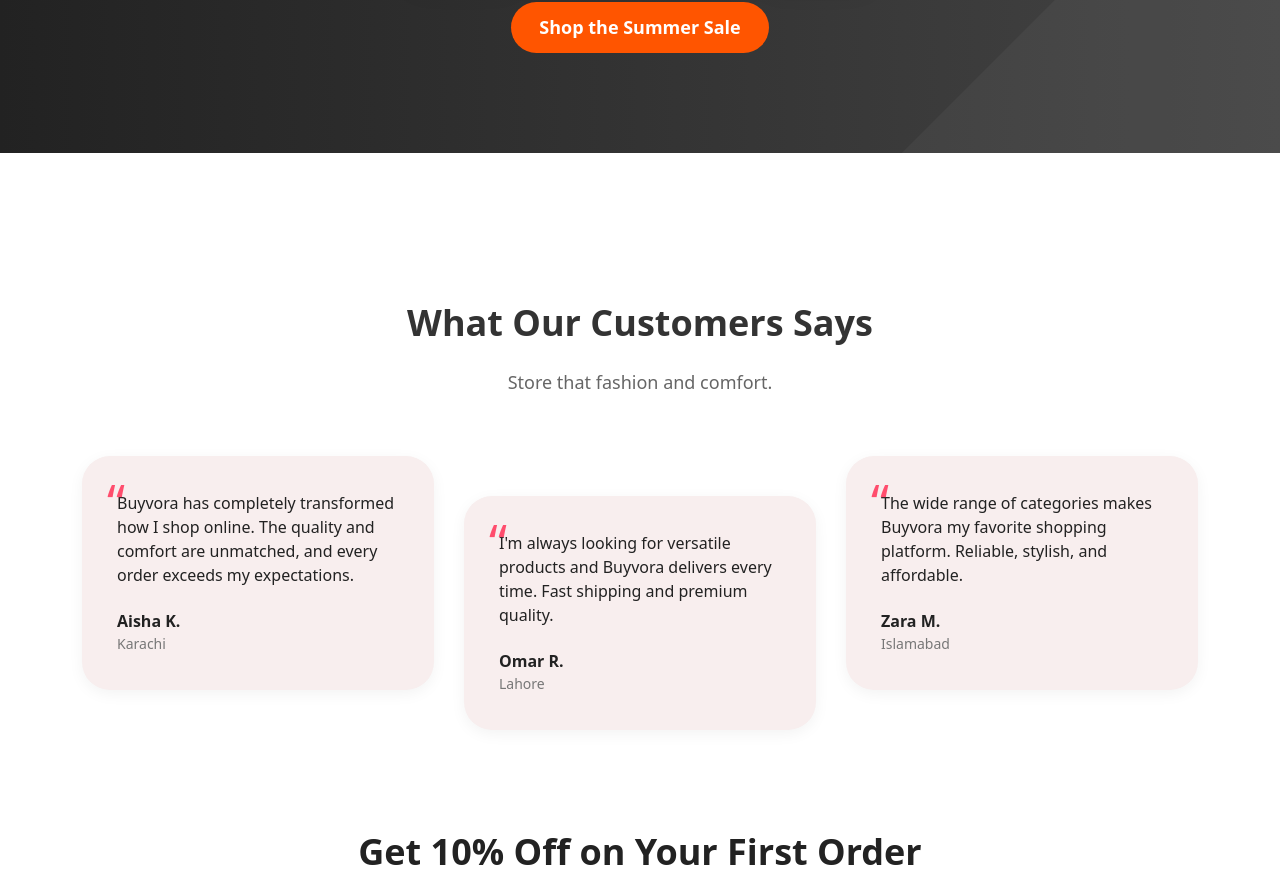
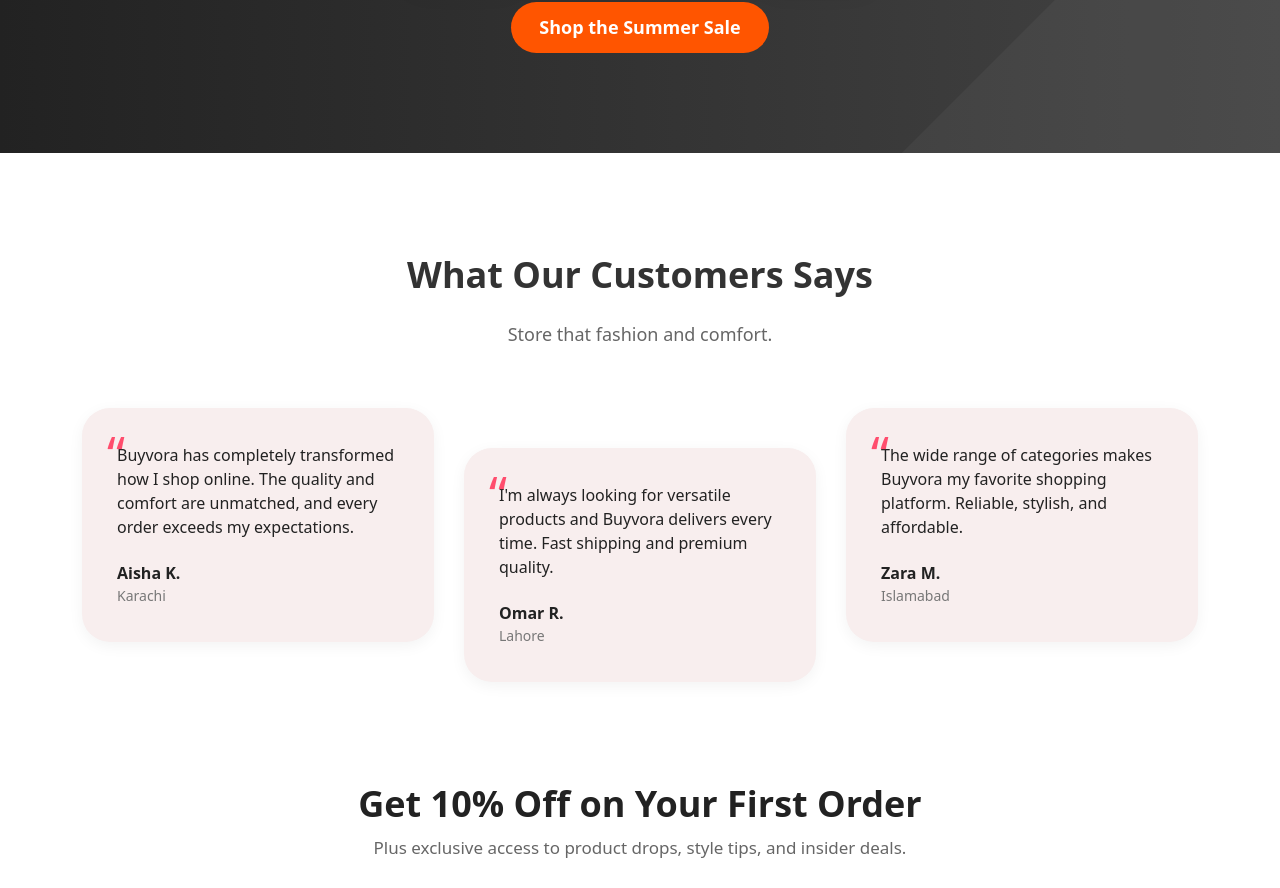
Before and after one commit to islamfaiza2809-sys/buyvora-frontend, a React (Create React App) app: page / in a window 1280 px wide. Shown: the part 2864-3752 px from the top of the page. Built offline with nearby package versions, Linux system fonts and the light colour scheme; grey boxes are pictures that could not be loaded.

Commit message:
Update TestimonialsSection.jsx

```diff
--- a/src/sections/TestimonialsSection.jsx
+++ b/src/sections/TestimonialsSection.jsx
@@ -1,6 +1,6 @@
 function TestimonialsSection() {
   return (
-    <section className="testimonials-section mt-5">
+    <section className="testimonials-section">
       <div className="container">
         <h3 className="text-center mb-4 testimonals-section-title">What Our Customers Says</h3>
         <p className="testimonials-subtitle">
```
